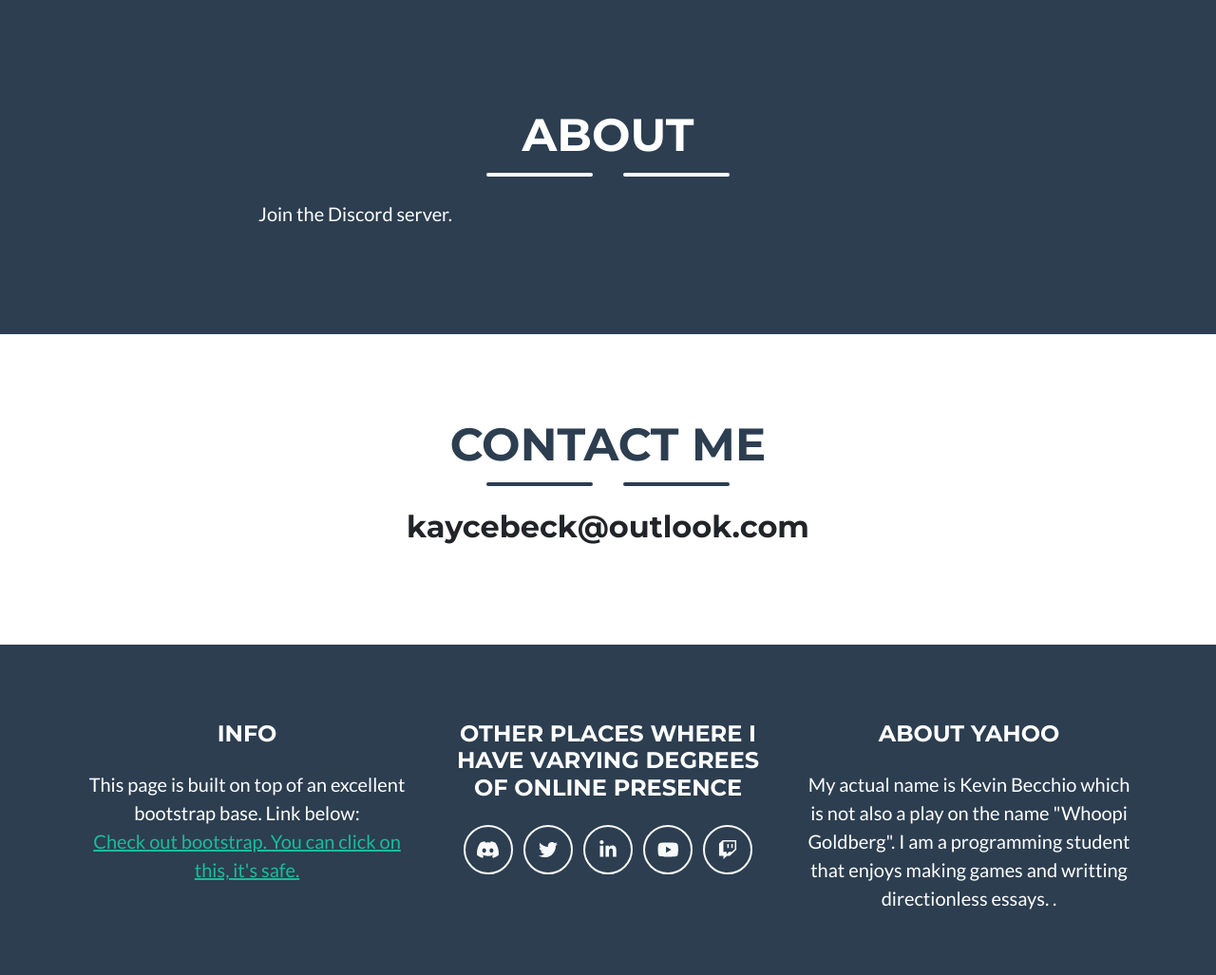
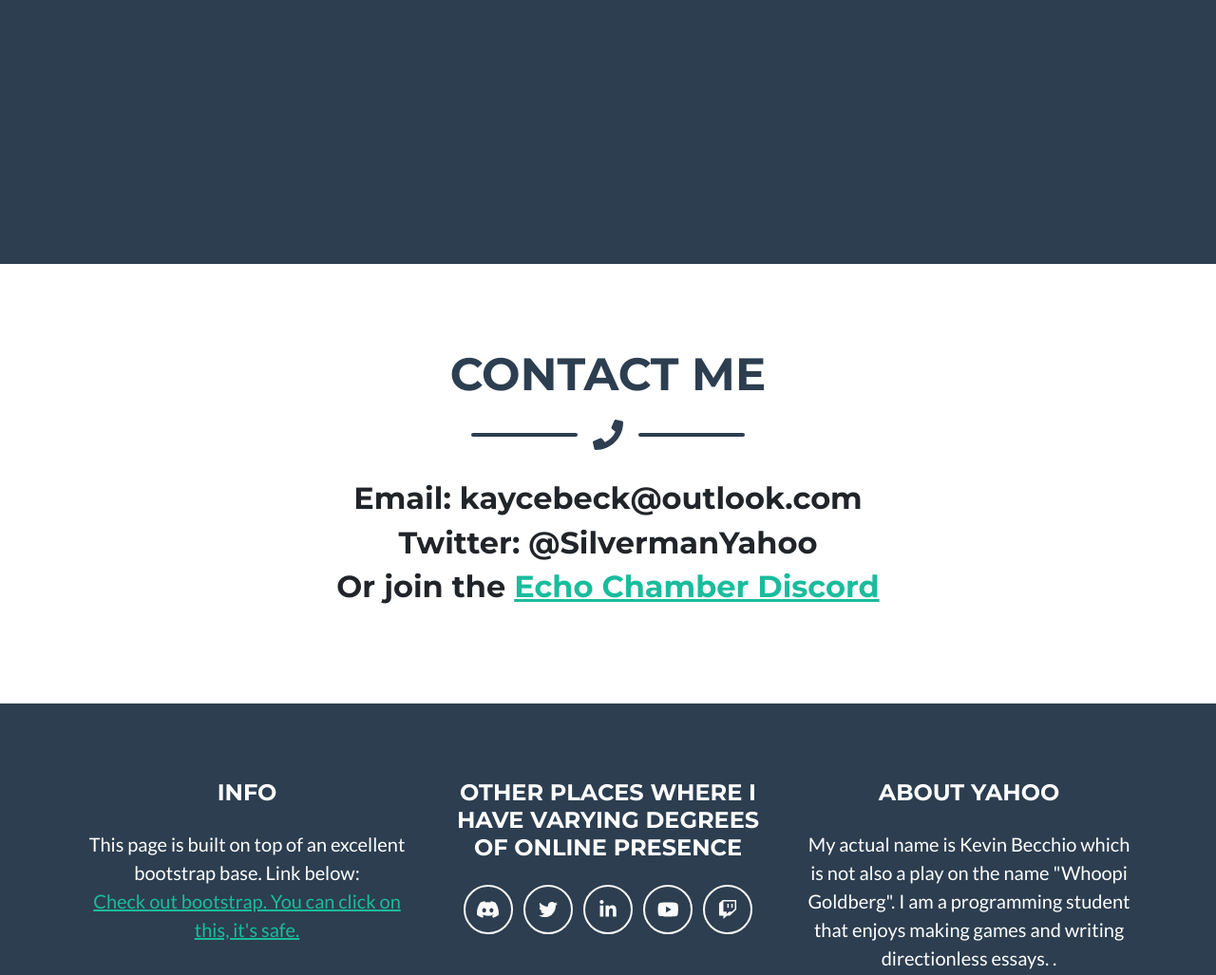
Before and after one commit to Kcbec/Kcbec.github.io, a plain HTML site: page index.html in a window 1280 px wide. Shown: the part 1240-2267 px from the top of the page at 95% size. Drawn offline with nearby package versions, Linux system fonts and the light colour scheme.

Commit message:
Changes to about section

```diff
--- a/index.html
+++ b/index.html
@@ -128,16 +128,16 @@
         <section class="page-section bg-secondary text-white mb-0" id="about">
             <div class="container">
                 <!-- About Section Heading-->
-                <h2 class="page-section-heading text-center text-uppercase text-white">About</h2>
+                <h2 class="page-section-heading text-center text-uppercase text-white"></h2>
                 <!-- Icon Divider-->
                 <div class="divider-custom divider-light">
-                    <div class="divider-custom-line"></div>
-                    <div class="divider-custom-icon"><i class=""></i></div>
-                    <div class="divider-custom-line"></div>
+                    <!--<div class="divider-custom-line"></div>-->
+                   <!---- <div class="divider-custom-icon"><i class=""></i></div>-->
+                   <!----<div class="divider-custom-line"></div>-->
                 </div>
                 <!-- About Section Content-->
                 <div class="row">
-                    <div class="col-lg-4 ms-auto"><p class="lead">Join the Discord server.</p></div>
+                    <div class="col-lg-4 ms-auto"><p class="lead"></p></div>
                     <div class="col-lg-4 me-auto"><p class="lead"></p></div>
                 </div>
                 <!-- About Section Button-->
@@ -152,10 +152,15 @@
                 <!-- Icon Divider-->
                 <div class="divider-custom">
                     <div class="divider-custom-line"></div>
-                    <div class="divider-custom-icon"><i class=""></i></div>
+                    <div class="divider-custom-icon"><i class="fas fa-phone"></i></div>
                     <div class="divider-custom-line"></div>
                 </div>
-                <center><h2>kaycebeck@outlook.com</h2></center>
+                <div class="row">
+                    <center><h2>Email: kaycebeck@outlook.com</h2></center>
+                <center><h2>Twitter: @SilvermanYahoo</h2></center>
+                <center><h2>Or join the <a href="https://discord.gg/6ueyPTNarM">Echo Chamber Discord</a></h2></center>
+                </div>
+
             </div>
         </section>
         <!-- Footer-->
@@ -184,7 +189,7 @@
                     <div class="col-lg-4">
                         <h4 class="text-uppercase mb-4">About Yahoo</h4>
                         <p class="lead mb-0">
-                            My actual name is Kevin Becchio which is not also a play on the name "Whoopi Goldberg". I am a programming student that enjoys making games and writting directionless essays.
+                            My actual name is Kevin Becchio which is not also a play on the name "Whoopi Goldberg". I am a programming student that enjoys making games and writing directionless essays.
 
                             .
                         </p>
```
Also changed, not shown: games.html (+14 -11 lines), gilty.html (+7 -6 lines).
